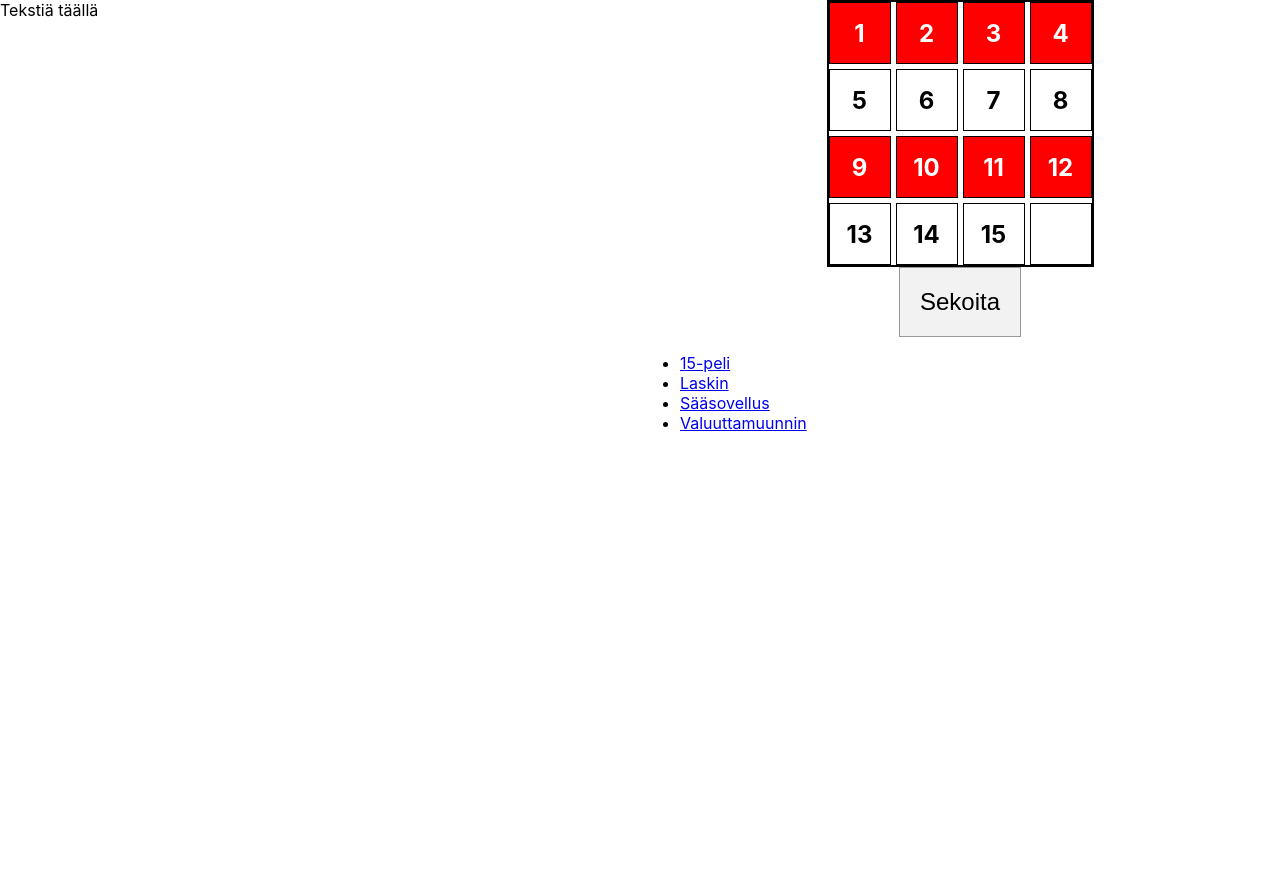
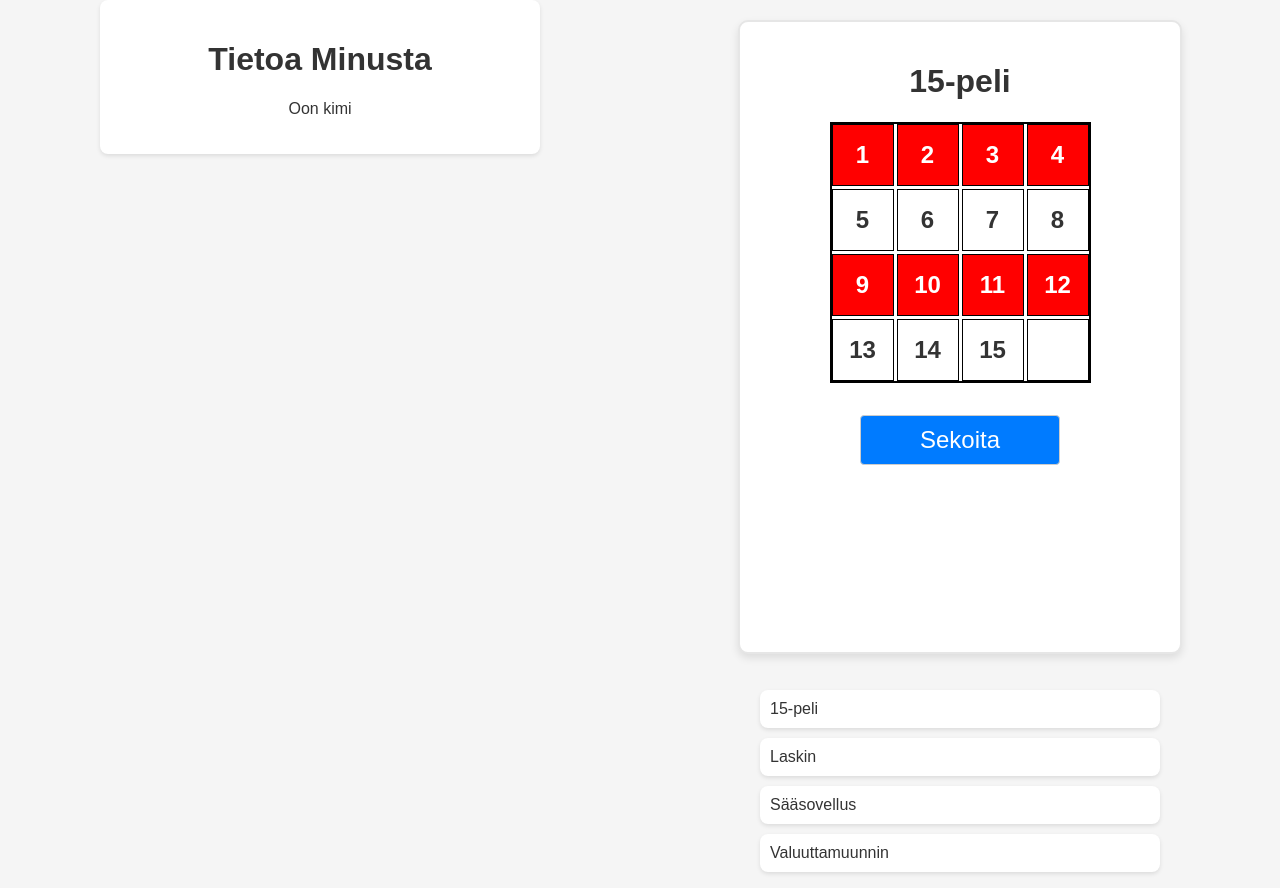
Before and after one commit to KimLof/omat-sivut, a React (Create React App) app: page /15-peli in a window 1280 px wide. Before the commit the page ends 800 px from the top, so only its background shows below. Built offline with nearby package versions, Linux system fonts and the light colour scheme.

Commit message:
Edistystä

```diff
--- a/src/App.css
+++ b/src/App.css
@@ -1,19 +1,73 @@
+body {
+  background-color: #f5f5f5; /* Pehmeä harmaa tausta */
+  font-family: 'Arial', sans-serif; /* Muuta tarvittaessa haluamaksesi fontiksi */
+  color: #333; /* Tummanharmaa teksti */
+  margin: 0; /* Poistaa selaimen oletusmarginaalit */
+  padding: 0; /* Poistaa selaimen oletuspaddingin */
+  box-sizing: border-box; /* Varmistaa, että kaikki elementit käyttävät border-box-mallia */
+}
+
 .app {
   display: flex;
 }
 
 .left-side, .right-side {
   flex: 1;
+  display: flex;
+  flex-direction: column;
+  align-items: center; /* Keskittää sisällön vaakasuunnassa */
 }
 
-  .game-box {
-    /* Tyyli pelilaatikolle */
+/* Uusi tyyli pelilaudalle ja muille sovelluksille */
+.game-container {
+  position: relative; /* Asettaa pelilaudan sisällön suhteen */
+  border: 2px solid #e6e6e6; /* A light grey to blend with the background */
+  border-radius: 10px; /* Rounded corners for a softer look */
+  box-shadow: 0 4px 8px rgba(0, 0, 0, 0.1); /* Soft shadow for depth */
+  background-color: white; /* Ensuring the background is white */
+  padding: 20px; /* Giving some space inside the container */
+  width: 100%; /* Asettaa laatikon leveyden */
+  max-width: 400px; /* tai toinen sopiva leveys */
+  min-height: 590px; /* Asettaa minimikorkeuden, jotta laatikon korkeus ei vaihtele */
+  margin: 20px; /* Lisää tilaa ympärille */
+  display: flex;
+  flex-direction: column;
+  align-items: center; /* Keskittää sisällön pystysuunnassa */
+  overflow: auto; /* Lisää vierityspalkin tarvittaessa */
 }
 
 .text-box {
-    /* Tyyli tekstilaatikolle */
+  text-align: center; /* Keskittää tekstin */
+  padding: 20px; /* Lisää sisäistä tilaa */
+  background: #ffffff; /* Valkoinen tausta */
+  box-shadow: 0 2px 4px rgba(0,0,0,0.1); /* Hienovarainen varjostus */
+  border-radius: 8px; /* Pyöristetyt kulmat */
+  margin-bottom: 20px; /* Tilaa tekstilaatikon ja pelilaudan välille */
+  width: 100%;
+  max-width: 400px;
 }
 
 .menu {
-    /* Tyyli valikolle */
+  width: 100%; /* Asettaa valikon leveyden */
+  max-width: 400px; /* tai toinen sopiva leveys */
 }
+
+.menu ul {
+  list-style-type: none; /* Poistaa listan merkit */
+  padding: 0; /* Poistaa paddingin */
+}
+
+.menu li {
+  margin: 10px 0;
+  background: #ffffff; /* Valkoinen tausta */
+  box-shadow: 0 2px 4px rgba(0,0,0,0.1); /* Hienovarainen varjostus */
+  border-radius: 8px; /* Pyöristetyt kulmat */
+}
+
+.menu li a {
+  text-decoration: none;
+  color: #333;
+  padding: 10px;
+  display: block; /* Tehdään koko alue klikattavaksi */
+  transition: background-color 0.2s; /* Animaatio hover-efektille */
+}
--- a/src/App.js
+++ b/src/App.js
@@ -19,7 +19,12 @@ function GameRoutes() {
 
 
 function TextBox() {
-  return <div className="text-box">Tekstiä täällä</div>;
+  return (
+    <div className="text-box">
+      <h1>Tietoa Minusta</h1>
+      <p>Oon kimi</p>
+    </div>
+  );
 }
 
 function Menu() {
@@ -43,12 +48,15 @@ function App() {
           <TextBox />
         </div>
         <div className="right-side">
-          <GameRoutes />
+          <div className="game-container">
+            <GameRoutes />
+          </div>
           <Menu />
         </div>
       </div>
     </Router>
   );
+
 }
 
 export default App;
--- a/src/Laskin.css
+++ b/src/Laskin.css
@@ -3,6 +3,11 @@
     width: 100%;
     max-width: 400px;
     margin: 20px auto;
+}
+
+.otsikko {
+    text-align: center;
+    margin-bottom: 20px;
 }
 
 .calculator-display {
@@ -24,12 +29,13 @@
 }
 
 button {
-    background-color: #f2f2f2;
-    border: 1px solid #999;
+    background-color: #e0e0e0; /* Vaaleampi harmaa tausta numeroille */
+    color: #333; /* Tummempi fontin väri */
     font-size: 1.5em;
     padding: 20px;
     cursor: pointer;
     outline: none;
+
 }
 
 button.operator,
@@ -76,10 +82,16 @@ button:focus:not(.operator) {
 }
 
 button.operator:hover,
-button.operator:focus,
+button.operator:focus{
+    background-color: #fd7e14;
+}
+
+
 button.all-clear:hover,
-button.all-clear:focus {
-    background-color: #fd7e14;
+button.all-clear:focus,
+button.equal-sign:hover,
+button.equal-sign:focus {
+    background-color: #0f52ba;
 }
 
 .placeholder {
--- a/src/Numeropeli.css
+++ b/src/Numeropeli.css
@@ -1,4 +1,4 @@
-.game-container {
+.game-container1 {
     display: flex;
     flex-direction: column;
     align-items: center;
@@ -8,11 +8,16 @@
 .game-board {
     display: grid;
     grid-template-columns: repeat(4, 1fr); /* luo neljä saraketta */
-    gap: 5px; /* lisää väliä ruutujen välille */
+    gap: 3px; /* lisää väliä ruutujen välille */
     margin-bottom: 20px; /* Lisää tilaa pelilaudan ja napin välille */
     border: 2px solid black; /* lisää musta reunus koko pelilaudalle */
     width: fit-content; /* asettaa pelilaudan leveyden sisällön mukaan */
     margin: auto; /* keskittää pelilaudan */
+    background: none; /* Poista taustaväri */
+    background-color: transparent; /* Tämä asettaa taustan läpinäkyväksi */
+    cursor: pointer;
+
+
   }
 
   .tile {
@@ -36,3 +41,22 @@
     background-color: white; /* asettaa tyhjän tiilen taustavärin valkoiseksi */
     border: 1px solid black; /* voit halutessasi lisätä reunuksen tyhjälle ruudulle */
     }
+
+
+    /* Sekoita-nappi tyyli */
+button {
+  padding: 10px 20px;
+  font-size: 16px; /* Suurempi fontti */
+  border: none; /* Ei reunaa */
+  border-radius: 4px; /* Pyöristetyt kulmat */
+  background-color: #007BFF; /* Sininen tausta */
+  color: white;
+  cursor: pointer; /* Käden muotoinen kursori */
+  transition: background-color 0.2s; /* Animaatio varten */
+  align-items: center;
+
+}
+
+button:hover {
+  background-color: #0056b3; /* Tummempi sininen hover-tilassa */
+}
--- a/src/Numeropeli.js
+++ b/src/Numeropeli.js
@@ -74,8 +74,45 @@ function FifteenGame() {
         return { row: Math.floor(index / 4), col: index % 4 };
     };
 
+    useEffect(() => {
+        const handleKeyDown = (event) => {
+            if (isGameStarted) {
+                const emptyIndex = tiles.indexOf(null);
+                const { row, col } = getRowCol(emptyIndex);
+
+                switch (event.key) {
+                    case 'ArrowUp':
+                    case 'w':
+                        if (row < 3) moveTile(emptyIndex + 4);
+                        break;
+                    case 'ArrowDown':
+                    case 's':
+                        if (row > 0) moveTile(emptyIndex - 4);
+                        break;
+                    case 'ArrowLeft':
+                    case 'a':
+                        if (col < 3) moveTile(emptyIndex + 1);
+                        break;
+                    case 'ArrowRight':
+                    case 'd':
+                        if (col > 0) moveTile(emptyIndex - 1);
+                        break;
+                    default:
+                        break;
+                }
+            }
+        };
+
+        window.addEventListener('keydown', handleKeyDown);
+
+        return () => {
+            window.removeEventListener('keydown', handleKeyDown);
+        };
+    }, [tiles, isGameStarted, moveTile]);
+
     return (
-        <div className="game-container">
+        <div className="game-container1">
+            <h1 className='Otsikko'>15-peli</h1>
             <div className="game-board">
                 {tiles.map((tile, index) => {
                     // Tarkista onko tiili punainen sen arvon perusteella
@@ -91,7 +128,8 @@ function FifteenGame() {
                     );
                 })}
             </div>
-            <button onClick={shuffleTiles}>Sekoita</button>
+            <p> </p>
+            <button className="button" onClick={shuffleTiles}>Sekoita</button>
         </div>
     );
 }
--- a/src/Saasovellus.css
+++ b/src/Saasovellus.css
@@ -1,11 +1,9 @@
 .weather-app {
-    max-width: 300px;
-    margin: auto;
-    padding: 20px;
-    border: 1px solid #ddd;
-    border-radius: 8px;
-    background-color: white;
-    box-shadow: 0 2px 4px rgba(0, 0, 0, 0.1);
+    display: flex;
+    flex-direction: column;
+    align-items: center;
+    justify-content: center;
+
 }
 
 .weather-app form {
--- a/src/Saasovellus.js
+++ b/src/Saasovellus.js
@@ -31,8 +31,28 @@ const Weather = () => {
         }
     };
 
+    const transalateWeather = (icon) => {
+        switch (icon) {
+            case 'Clear':
+                return 'Selkeää';
+            case 'Clouds':
+                return 'Pilvistä';
+            case 'Rain':
+                return 'Sateista';
+            case 'Snow':
+                return 'Lumista';
+            case 'Thunderstorm':
+                return 'Ukkosta';
+            case 'Drizzle':
+                return 'Tihkusadetta';
+            default:
+                return 'Pilvistä';
+        }
+    };
+
     return (
         <div className="weather-app">
+            <h1>Sääsovellus</h1>
             <form onSubmit={fetchWeather}>
                 <input
                     type="text"
@@ -47,7 +67,10 @@ const Weather = () => {
                 <div className="weather-info">
                     <h2>{weather.name}</h2>
                     <p>Lämpötila: {weather.main.temp} °C</p>
-                    <p>Taivas: {weather.weather[0].description}</p>
+                    <p>Taivas: {transalateWeather(weather.weather[0].main)}</p>
+                    <p>Ilmankosteus: {weather.main.humidity} %</p>
+                    <p>Ilmanpaine: {weather.main.pressure} hPa</p>
+                    <p>Tuulen nopeus: {weather.wind.speed} m/s</p>
                 </div>
             )}
         </div>
--- /dev/null
+++ b/src/Valuuttamuunnin.css
@@ -0,0 +1,42 @@
+.container {
+    display: flex;
+    flex-direction: column;
+    align-items: center;
+    justify-content: center;
+}
+
+.input-group {
+    display: flex;
+    flex-direction: column;
+    margin-bottom: 10px;
+}
+
+.input,
+.select,
+.button {
+    width: 200px;
+    padding: 10px;
+    margin-bottom: 5px;
+    border: 1px solid #ccc;
+    border-radius: 4px;
+}
+
+.button {
+    background-color: #007bff;
+    color: white;
+    cursor: pointer;
+}
+
+.output {
+    text-align: center;
+    padding: 10px;
+    margin-top: 10px;
+    width: 200px;
+    border: 1px solid #ccc;
+    border-radius: 4px;
+}
+
+.output-amount {
+    text-align: center;
+    margin-top: 5px;
+}
--- a/src/Valuuttamuunnin.js
+++ b/src/Valuuttamuunnin.js
@@ -1,5 +1,6 @@
 import React, { useState, useEffect } from 'react';
 import axios from 'axios';
+import './Valuuttamuunnin.css';
 
 const CurrencyConverter = () => {
     const [valuutat, setValuutat] = useState({});
@@ -36,25 +37,39 @@ const CurrencyConverter = () => {
     };
 
     return (
-        <div>
+        <div className="container">
+            <h1>Valuuttamuunnin</h1>
+            <div className="input-group">
                 <input
                     type="number"
+                    className="input"
                     value={muunnettavaSumma}
                     onChange={(e) => setMuunnettavaSumma(e.target.value)}
                     onKeyDown={kasitteleEnter}
+                    placeholder="Syötä summa..."
                 />
-            <select value={lahdeValuutta} onChange={(e) => setLahdeValuutta(e.target.value)}>
+            </div>
+            <div className="input-group">
+                <select className="select" value={lahdeValuutta} onChange={(e) => setLahdeValuutta(e.target.value)}>
                     {Object.keys(valuutat).map(valuutta => (
                         <option key={valuutta} value={valuutta}>{valuutta}</option>
                     ))}
                 </select>
-            <select value={kohdeValuutta} onChange={(e) => setKohdeValuutta(e.target.value)}>
+            </div>
+            <div className="input-group">
+                <select className="select" value={kohdeValuutta} onChange={(e) => setKohdeValuutta(e.target.value)}>
                     {Object.keys(valuutat).map(valuutta => (
                         <option key={valuutta} value={valuutta}>{valuutta}</option>
                     ))}
                 </select>
-            <button onClick={muunnaValuutta}>Muunna</button>
-            {muunnettuSumma && <p>Muunnettu summa: {muunnettuSumma} {kohdeValuutta}</p>}
+            </div>
+            <button className="button" onClick={muunnaValuutta}>Muunna</button>
+            {muunnettuSumma && (
+                <div className="output">
+                    <div>Muunnettu summa:</div>
+                    <div className="output-amount">{muunnettuSumma} {kohdeValuutta}</div>
+                </div>
+            )}
         </div>
     );
 };
```
Also changed, not shown: src/Laskin.js (+36 -4 lines). Lines whose indentation alone changed are shown as unchanged.
